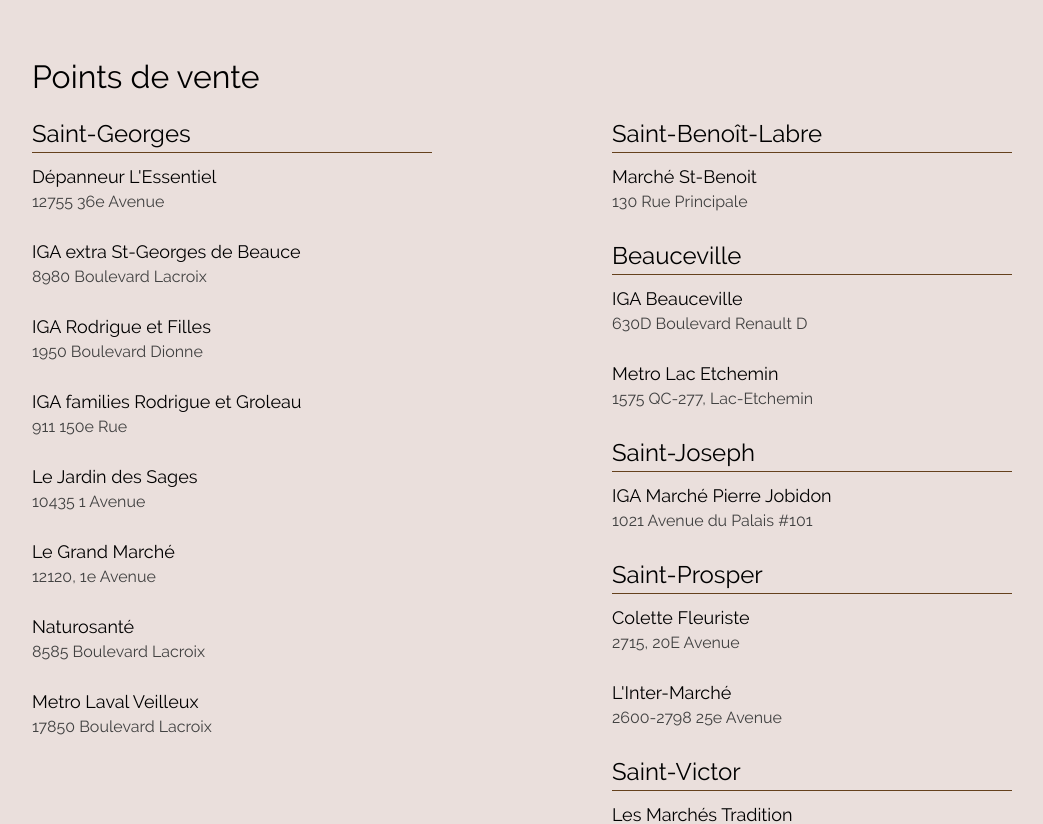
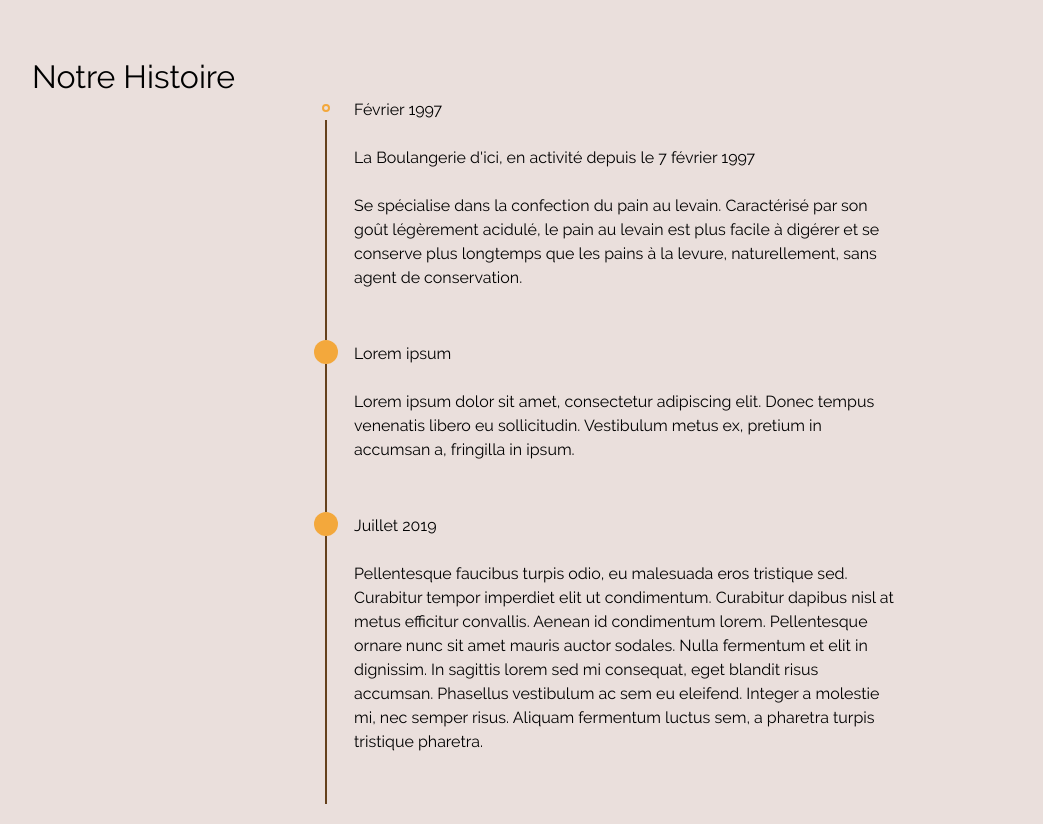
Before and after one commit to mrancourt/boulangeriedici.com, a React (Create React App) app: page / in a window 1280 px wide. Shown: the part 802-1626 px from the top of the page, without its empty margins (36-1079 px from the left). Built offline with nearby package versions, Linux system fonts and the light colour scheme.

Commit message:
added history

```diff
--- a/src/App.js
+++ b/src/App.js
@@ -39,6 +39,100 @@
             </h1>
           </div>
         </ParallaxBanner>
+
+        <section id="histoire" className="light">
+          <div className="container">
+            <h2>Notre Histoire</h2>
+            <div className="columns">
+              <div className="col-sm-12 col-md-12 col-lg-8 col-xl-6 col-4 col-mx-auto">
+                <div className="timeline">
+                  <div className="timeline-item" id="timeline-example-1">
+                    <div className="timeline-left">
+                      <a className="timeline-icon tooltip"
+                         data-tooltip="Fondation - Février 1997">
+                      </a>
+                    </div>
+                    <div className="timeline-content">
+                      <div className="tile">
+                        <div className="tile-content">
+                          <p className="tile-subtitle">Février 1997</p>
+                          <p className="tile-title">
+                            La Boulangerie d'ici, en activité depuis le 7 février
+                            1997
+                          </p>
+                          <p className="tile-title">
+                            Se spécialise dans la confection du pain au
+                            levain. Caractérisé par son goût légèrement
+                            acidulé, le pain au levain est plus facile à digérer
+                            et se conserve plus longtemps que les pains à la
+                            levure, naturellement, sans agent de
+                            conservation.
+                          </p>
+                        </div>
+                      </div>
+                    </div>
+                  </div>
+                  <div className="timeline-item" id="timeline-example-2">
+                    <div className="timeline-left">
+                      <a className="timeline-icon icon-lg tooltip"
+                         data-tooltip="February 2017">
+                      </a>
+                    </div>
+                    <div className="timeline-content">
+                      <div className="tile">
+                        <div className="tile-content">
+                          <p className="tile-subtitle">Lorem ipsum</p>
+                          <p className="tile-title">
+                            Lorem ipsum dolor sit amet, consectetur adipiscing elit.
+                            Donec tempus venenatis libero eu sollicitudin.
+                            Vestibulum metus ex, pretium in accumsan a, fringilla in ipsum.
+                          </p>
+                        </div>
+                      </div>
+                    </div>
+                  </div>
+                  <div className="timeline-item" id="timeline-example-3">
+                    <div className="timeline-left">
+                      <a className="timeline-icon icon-lg tooltip"
+                         data-tooltip="Transfert de propriété - Juillet 2019">
+                      </a>
+                    </div>
+                    <div className="timeline-content">
+                      <div className="tile">
+                        <div className="tile-content">
+                          <p className="tile-subtitle">Juillet 2019</p>
+                          <p className="tile-title">
+                            Pellentesque faucibus turpis odio, eu malesuada eros tristique sed.
+                            Curabitur tempor imperdiet elit ut condimentum.
+                            Curabitur dapibus nisl at metus efficitur convallis.
+                            Aenean id condimentum lorem.
+                            Pellentesque ornare nunc sit amet mauris auctor sodales.
+                            Nulla fermentum et elit in dignissim.
+                            In sagittis lorem sed mi consequat, eget blandit risus accumsan.
+                            Phasellus vestibulum ac sem eu eleifend. Integer a molestie mi, nec semper risus.
+                            Aliquam fermentum luctus sem, a pharetra turpis tristique pharetra.
+                          </p>
+                        </div>
+                      </div>
+                    </div>
+                  </div>
+                </div>
+              </div>
+            </div>
+          </div>
+        </section>
+
+        <ParallaxBanner
+          layers={[
+            {
+              image: './images/pain3.jpg',
+              amount: -.9,
+            }
+          ]}
+          style={{
+            height: '300px',
+          }}
+        />
 
         <section id="points_de_vente" className="light">
           <div className="container">
```
